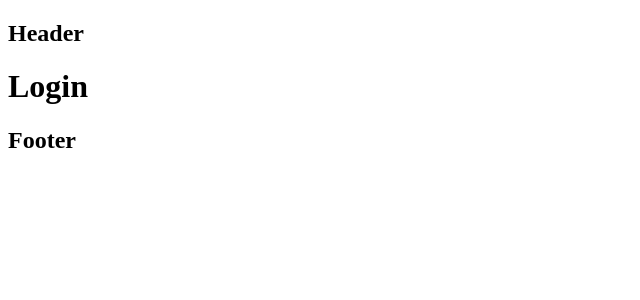
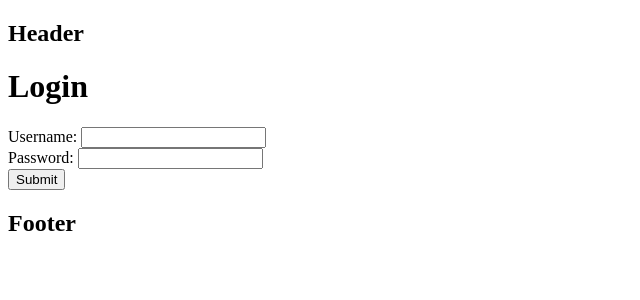
Before and after one commit to TusharM1/webreg-2.0, a React (Create React App) app in the folder frontend/: page /login in a window 1280 px wide. Shown: the top 300 px of the page, without its empty margins (0-640 px from the left). Built offline with nearby package versions, Linux system fonts and the light colour scheme.

Commit message:
Redirect login page

```diff
--- a/frontend/src/App.js
+++ b/frontend/src/App.js
@@ -1,13 +1,14 @@
-// import logo from './logo.svg';
 import './App.css';
-import React from 'react';
-import { BrowserRouter, Routes, Route } from "react-router-dom";
+import React, {useState} from 'react';
+import { BrowserRouter, Routes, Route, Navigate } from "react-router-dom";
 import Header from "./pages/Header";
 import Login from "./pages/Login";
 import Dashboard from "./pages/Dashboard";
 import Footer from "./pages/Footer";
 
 function App() {
+    const [token, setToken] = useState();
+
     return (
         <BrowserRouter>
             <Header/>
--- a/frontend/src/pages/Dashboard.js
+++ b/frontend/src/pages/Dashboard.js
@@ -1,8 +1,11 @@
-import React from 'react';
+import React, { useEffect, useState } from 'react';
+import { Navigate } from "react-router-dom";
 
 const Dashboard = () => {
     return (
-        <h1>Dashboard</h1>
+        <header>
+            <h1>Dashboard</h1>
+        </header>
     );
 };
 
--- a/frontend/src/pages/Footer.js
+++ b/frontend/src/pages/Footer.js
@@ -1,12 +1,10 @@
 import React from 'react';
-import { Outlet } from "react-router-dom";
 
 const Footer = () => {
     return (
-        <div>
+        <footer>
             <h2>Footer</h2>
-            <Outlet />
-        </div>
+        </footer>
     )
 };
 
--- a/frontend/src/pages/Header.js
+++ b/frontend/src/pages/Header.js
@@ -1,11 +1,9 @@
 import React from 'react';
-import { Outlet } from "react-router-dom";
 
 const Header = () => {
     return (
         <div>
             <h2>Header</h2>
-            <Outlet />
         </div>
     )
 };
--- a/frontend/src/pages/Login.js
+++ b/frontend/src/pages/Login.js
@@ -1,8 +1,26 @@
 import React from 'react';
+import { useNavigate } from "react-router-dom";
 
 const Login = () => {
+    const navigate = useNavigate();
+    const handleSubmit = (e) => {
+        e.preventDefault();
+        navigate("/dashboard");
+    };
+
     return (
-        <h1>Login</h1>
+        <main>
+            <h1>Login</h1>
+            <form onSubmit={handleSubmit}>
+                <span>Username: </span>
+                <input type="text"/>
+                <br/>
+                <span>Password: </span>
+                <input type="password"/>
+                <br/>
+                <button type="submit">Submit</button>
+            </form>
+        </main>
     );
 };
 
```
